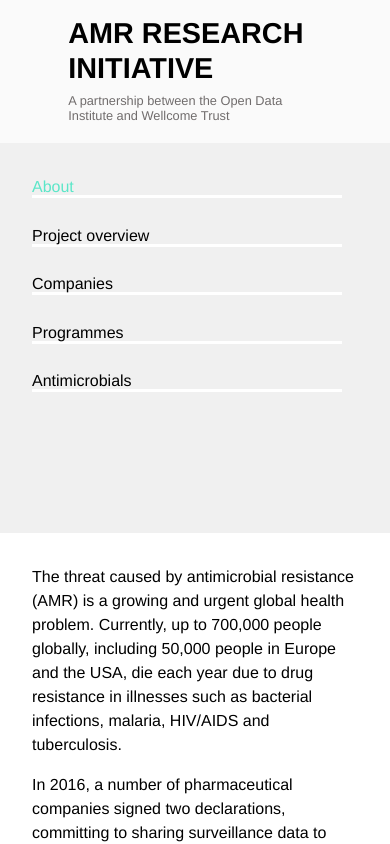
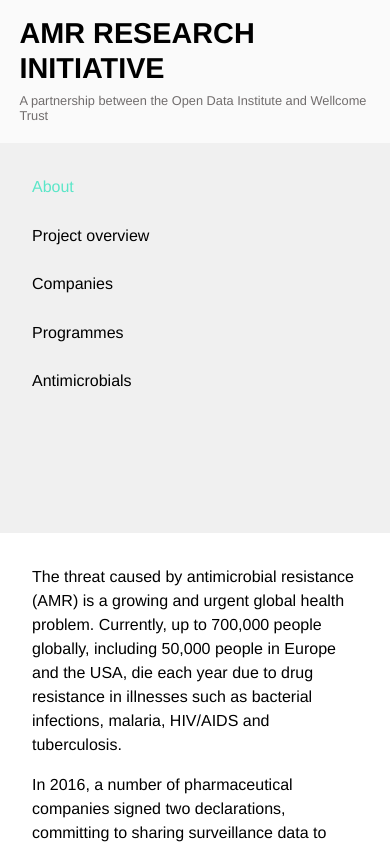
Before and after one commit to theodi/amr-frontend, a Vue app: page / in a window 390 px wide. Shown: the top 844 px of the page. Built offline with nearby package versions, Linux system fonts and the light colour scheme.

Commit message:
Header styling

```diff
--- a/src/assets/stylesheets/application.scss
+++ b/src/assets/stylesheets/application.scss
@@ -62,7 +62,7 @@
 	text-align: center;
 
 	.header-content {
-		width: 65vw;
+		width: 90vw;
 		margin: auto;
 		text-align: left;
 
@@ -157,7 +157,7 @@
 		text-align: center;
 
 		.header-content {
-			width: 65vw;
+			width: 90vw;
 			margin: auto;
 			text-align: left;
 
@@ -189,6 +189,12 @@
 					display: block;
 					color: #000000;
 					margin-bottom: 1.6em;
+				}
+
+				a:after {
+					display: block;
+					content:'';
+					background: #F0F0F0 !important;
 				}
 
 				a:hover {
--- a/src/assets/stylesheets/components/_companies.scss
+++ b/src/assets/stylesheets/components/_companies.scss
@@ -7,7 +7,7 @@
 	margin-top: 1em;
 
 	.years, .countries, .studies {
-		flex: 0 0 50%;
+		flex: 0 0 40%;
 		color: #716d6d;
 		padding-bottom: 0.8em;
 		margin: 0 1em 0 0;
@@ -18,7 +18,7 @@
 		}
 
 		&.studies {
-			flex: 0 0 20%;
+			flex: 0 0 30%;
 			text-align: left;
 		}
 	}
--- a/src/assets/stylesheets/components/_programmes.scss
+++ b/src/assets/stylesheets/components/_programmes.scss
@@ -8,7 +8,7 @@
 	color: #716d6d;
 
 	.years, .countries, .studies {
-		flex: 0 0 50%;
+		flex: 0 0 40%;
 		color: #716d6d;
 		padding-bottom: 0.8em;
 		margin: 0 1em 0 0;
@@ -19,7 +19,7 @@
 		}
 
 		&.studies {
-			flex: 0 0 20%;
+			flex: 0 0 30%;
 			text-align: left;
 		}
 	}
```
